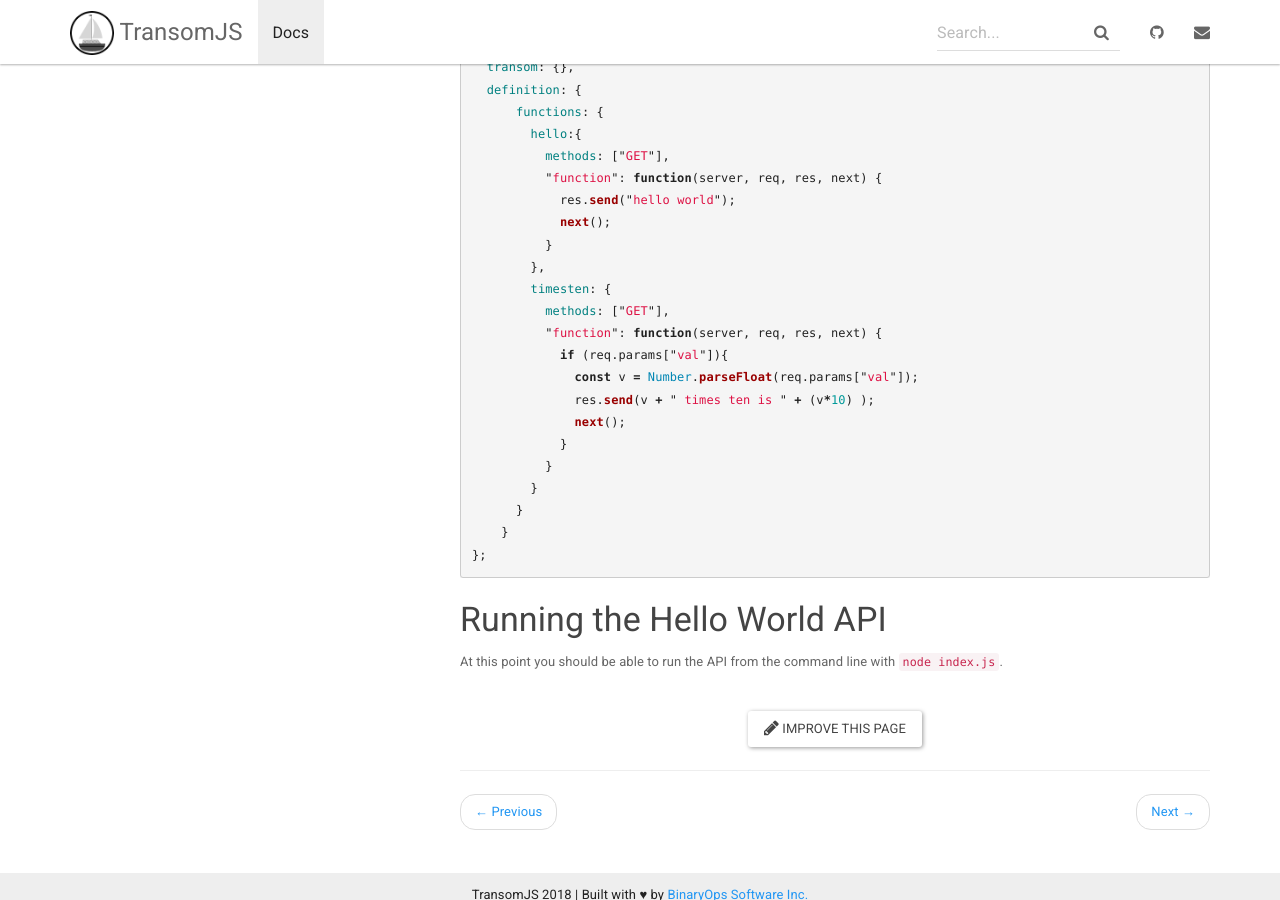
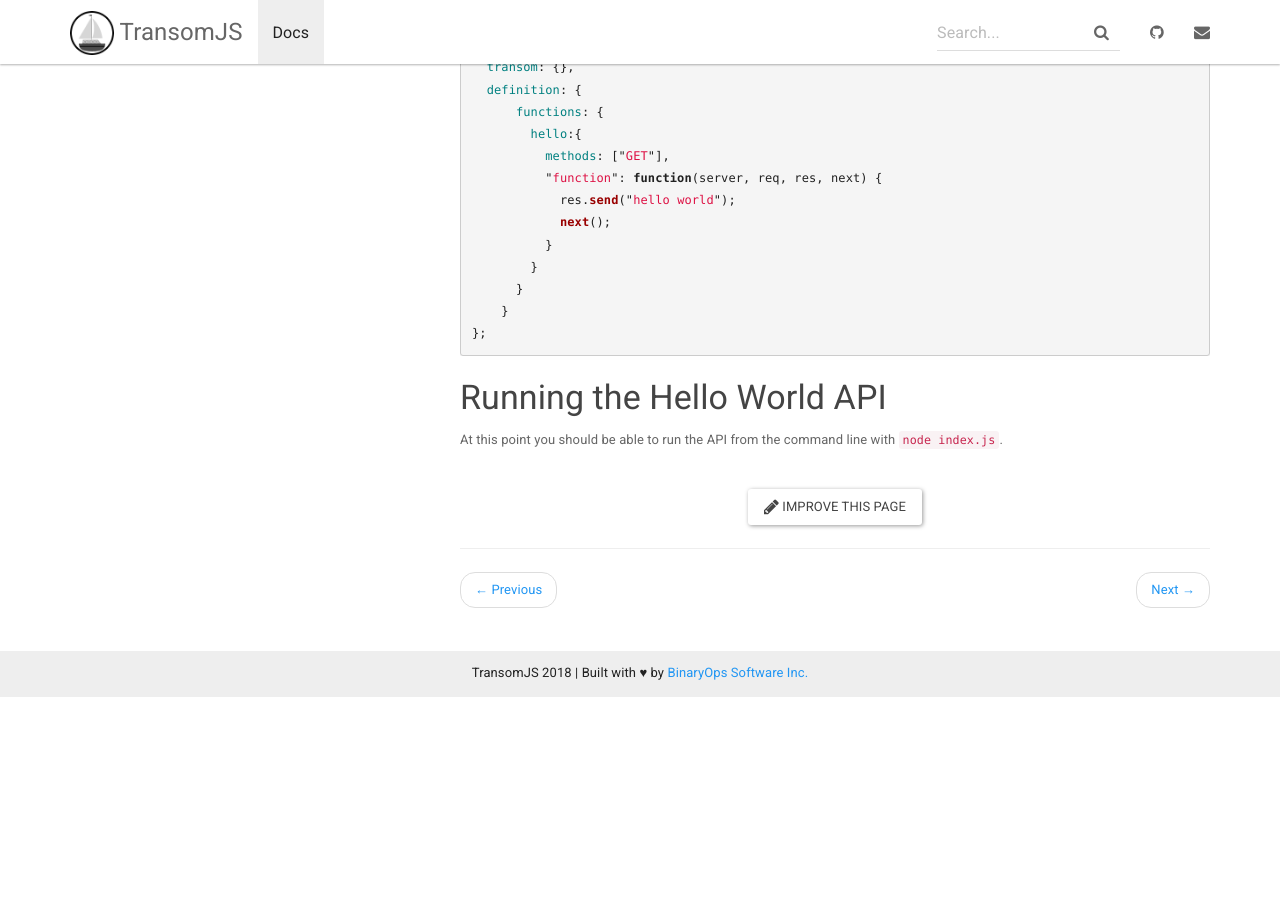
Before and after one commit to transomjs/transomjs.github.io, a Jekyll site: the page built from _docs/hello-world.md, in a window 1280 px wide and 900 px high, scrolled down 1432 px. Built offline with Jekyll 4.4.1, drawn with Linux system fonts in a browser that asks for light colours; nearby versions of some CDN libraries; after the commit the page ends 2130 px from its top, so only the background shows below that.

Commit message:
Update hello-world.md

```diff
--- a/_docs/hello-world.md
+++ b/_docs/hello-world.md
@@ -67,16 +67,6 @@ module.exports = {
             res.send("hello world");
             next();
           }
-        },
-        timesten: {
-          methods: ["GET"],
-          "function": function(server, req, res, next) {
-            if (req.params["val"]){
-              const v = Number.parseFloat(req.params["val"]);
-              res.send(v + " times ten is " + (v*10) );
-              next();
-            }
-          }
         }
       }
     }
```
